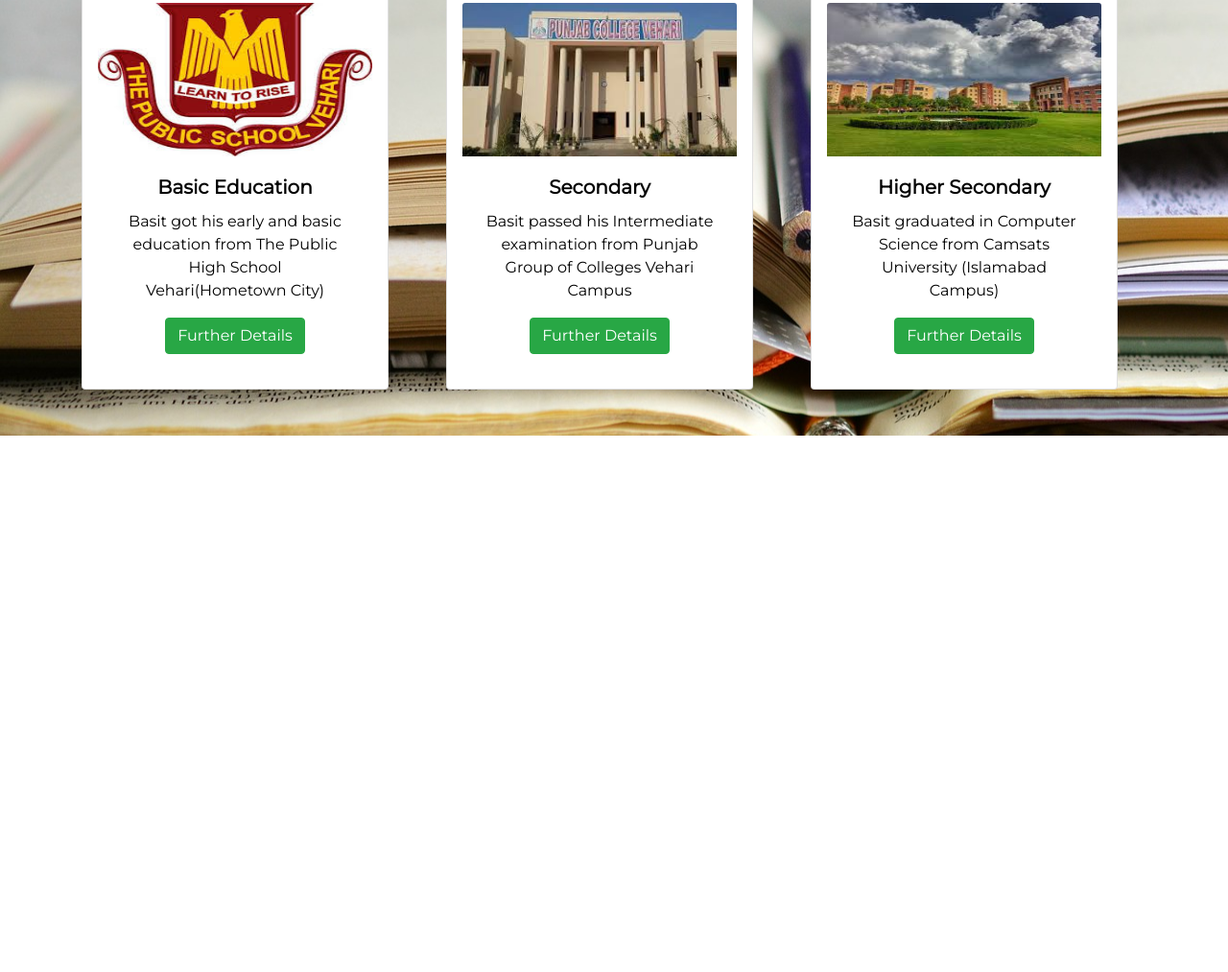
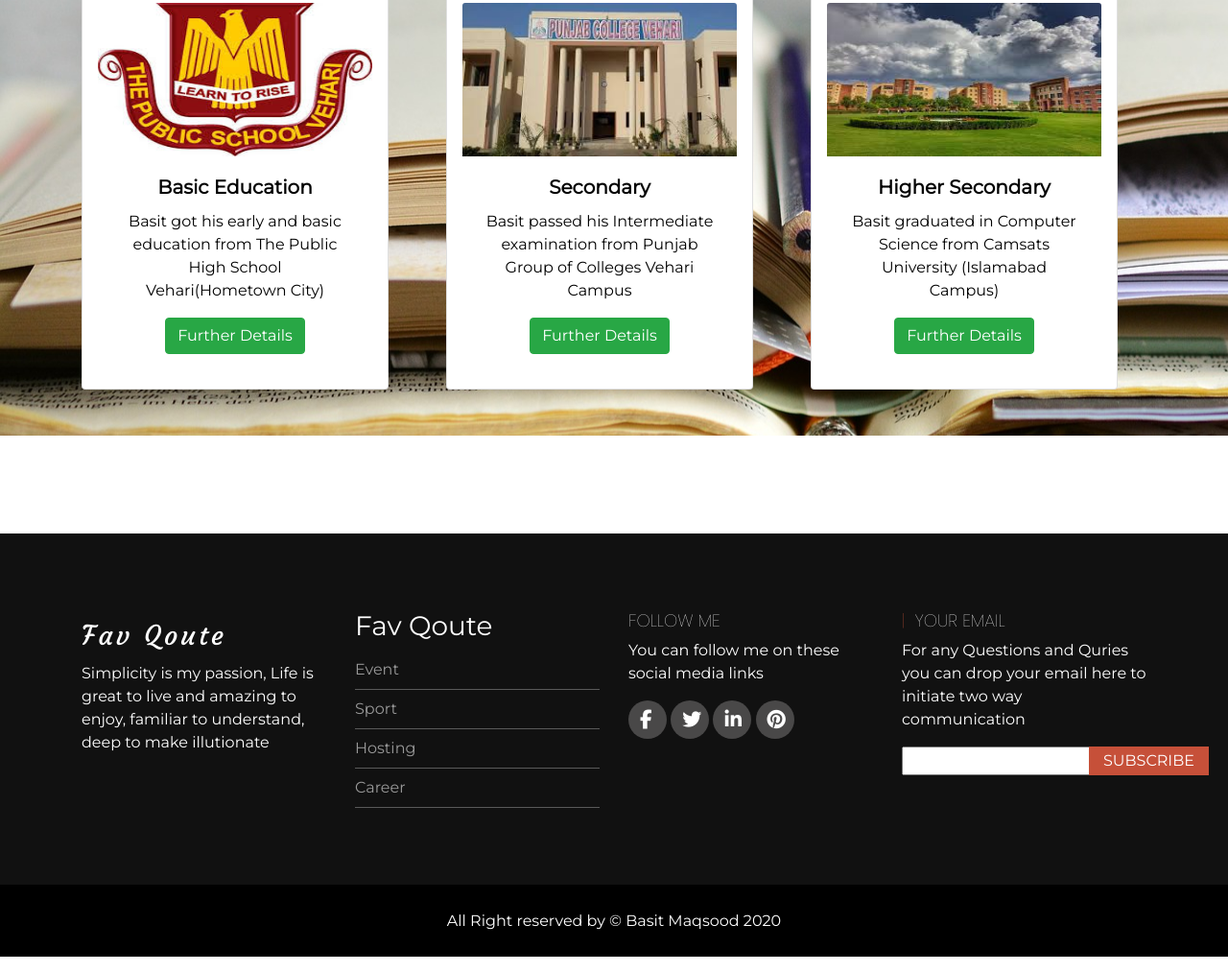
Before and after one commit to BasitMaqsood/ABOUTME, a plain HTML site: page index.html in a window 1280 px wide. Shown: the part 1132-2145 px from the top of the page at 96% size. Before the commit the page ends 1688 px from the top, so only its background shows below. Drawn offline with nearby package versions, Linux system fonts and the light colour scheme; files whose address does not match are found by name.

Commit message:
footer design

```diff
--- a/index.css
+++ b/index.css
@@ -116,3 +116,131 @@ body{
 .cards-collection{
     padding-top: 5%;
 }
+
+.footer p {
+    color: #999;
+    line-height: 25px;
+}
+
+h2, h3{
+    font-size: #fff;
+}
+
+h2{
+    font-size: 18px;
+}
+
+.footer-top{
+    background-color: #111;
+    padding: 80px 0;
+}
+
+.segment-one h3{
+    font-family: 'Courgette', cursive;
+    color: #fff;
+    letter-spacing: 3px;
+    margin: 10px 0;
+}
+
+.segment-two h2{
+    color: #fff;
+    font-family: 'Poppins', sans-serif;
+    text-transform: uppercase;
+}
+
+.segment-two h2:before{
+    content: '|';
+    color: #c65039;
+    padding-right: 20px;
+}
+
+.segment-two ul{
+    margin: 0;
+    padding: 0;
+    list-style: none;
+}
+
+.segment-two ul li{
+    border-bottom: 1px solid rgba(255, 255, 255, 0.3);
+    line-height: 40px;
+}
+
+.segment-two ul li a{
+    color: #999;
+    text-decoration: none;
+}
+
+.segment-three h2{
+    color: #fff;
+    font-family: 'Poppins', sans-serif;
+    text-transform: uppercase;
+}
+
+.segment-two h2:before{
+    content: '|';
+    color: #c65039;
+    padding-right: 20px;
+}
+
+.segment-three a{
+    background: #494848;
+    width: 40px;
+    height: 40px;
+    display: inline-block;
+    border-radius: 50%;
+}
+
+.segment-three a i{
+    font-size: 20px;
+    color: #fff;
+    padding: 10px 12px;
+}
+
+.segment-four form{
+    display: flex ;
+}
+
+.segment-four h2{
+    color: #fff;
+    font-family: 'Poppins', sans-serif;
+    text-transform: uppercase;
+}
+
+.segment-four h2:before{
+    content: '|';
+    color: #c65039;
+    padding-right: 10px;
+}
+
+.segment-four form input[type=submit]{
+    background: #c65039;
+    border: none;
+    padding: 3px 15px;
+    margin-left: -5px;
+    color: #fff;
+    text-transform: uppercase;
+}
+
+.footer-bottom-text{
+    text-align: center;
+    background-color: #000;
+    line-height: 75px;
+}
+
+/* RESPONSIVE CSS */
+
+@media only screen and (min-width: 768px) and (max-width: 991px){
+    .md-mb-30{
+        margin-bottom: 30px;
+    }
+}
+
+@media only screen and (max-width: 767px){
+    .sm-mb-30{
+        margin-bottom: 30px;
+    }
+
+    .footer-top{
+        padding: 50px 0;
+    }
+}
--- a/index.html
+++ b/index.html
@@ -22,6 +22,9 @@
         integrity="sha384-JZR6Spejh4U02d8jOt6vLEHfe/JQGiRRSQQxSfFWpi1MquVdAyjUar5+76PVCmYl"
         crossorigin="anonymous"></script>
     <link rel="stylesheet" type="text/css" href="./index.css" />
+    <link href="https://fonts.googleapis.com/css2?family=Courgette&family=Poppins:wght@100&display=swap" rel="stylesheet" />
+
+    <script src="https://kit.fontawesome.com/4ccc17ac24.js" crossorigin="anonymous"></script>
 </head>
 
 
@@ -120,6 +123,62 @@
         </div>
     </section>
 
+    <footer>
+        <div class="footer-top">
+            <div class="container">
+                <div class="row">
+                    <div class="col-md-3 col-sm-6 col-xs-12 segment-one md-mb-30 sm-mb-30">
+                        <h3>
+                            Fav Qoute
+                        </h3>
+                        <p>Simplicity is my passion, Life is great to live and amazing to enjoy, familiar to understand,
+                            deep to make illutionate</p>
+                    </div>
+                    <div class="col-md-3 col-sm-6 col-xs-12 segment-two md-mb-30 sm-mb-30">
+                        <h3>
+                            Fav Qoute
+                        </h3>
+                        <ul>
+                            <li>
+                                <a href="#"> Event </a>
+                            </li>
+                            <li>
+                                <a href="#">Sport</a>
+                            </li>
+                            <li>
+                                <a href="#">Hosting</a>
+                            </li>
+                            <li>
+                                <a href="#">Career</a>
+                            </li>
+                        </ul>
+
+                    </div>
+                    <div class="col-md-3 col-sm-6 col-xs-12 segment-three md-mb-30 sm-mb-30">
+                        <h2>
+                            Follow Me
+                        </h2>
+                        <p>You can follow me on these social media links</p>
+                        <a href="#"><i class="fa fa-facebook"></i></a>
+                        <a href="#"><i class="fa fa-twitter"></i></a>
+                        <a href="#"><i class="fa fa-linkedin"></i></a>
+                        <a href="#"><i class="fa fa-pinterest"></i></a>
+                    </div>
+                    <div class="col-md-3 col-sm-6 col-xs-12 segment-four md-mb-30 sm-mb-30">
+                        <h2>Your Email</h2>
+                        <p>For any Questions and Quries you can drop your email here to initiate two way communication
+                        </p>
+                        <form action="">
+                            <input type="email" />
+                            <input type="submit" value="Subscribe" />
+                        </form>
+                    </div>
+                </div>
+            </div>
+        </div>
+        <p class="footer-bottom-text">All Right reserved by &copy; Basit Maqsood 2020 </p>
+    </footer>
+
 </body>
 
 </html>
```
